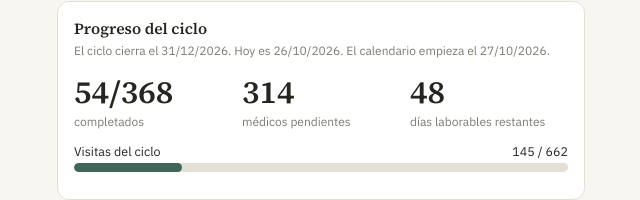
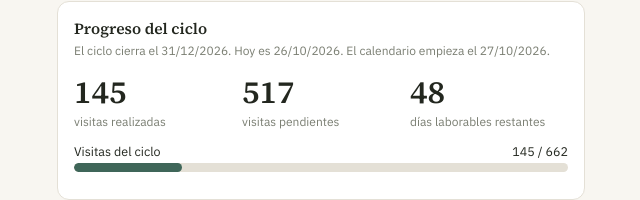
Before and after one commit to eboronat30/CALLPLAN, a plain HTML site: page index.html in a window 1280 px wide. Shown: the part 235-435 px from the top of the page, without its empty margins (319-959 px from the left). Drawn offline with Linux system fonts and the light colour scheme.

Commit message:
Resumen del ciclo: visitas realizadas y pendientes en lugar de medicos
Co-Authored-By: Claude Sonnet 5.5 <noreply@anthropic.com>
Claude-Session: https://claude.ai/code/session_01EioMggjhdXws2FnkDWp4b6

```diff
--- a/index.html
+++ b/index.html
@@ -140,8 +140,8 @@
       <p class="card-title">Progreso del ciclo</p>
       <p class="card-sub" id="cicloSub"></p>
       <div class="stat-grid3">
-        <div><div class="stat-big" id="cicloCompletados">0</div><div class="stat-label">completados</div></div>
-        <div><div class="stat-big" id="cicloPendientesMed">0</div><div class="stat-label">médicos pendientes</div></div>
+        <div><div class="stat-big" id="cicloCompletados">0</div><div class="stat-label">visitas realizadas</div></div>
+        <div><div class="stat-big" id="cicloPendientesMed">0</div><div class="stat-label">visitas pendientes</div></div>
         <div><div class="stat-big" id="cicloDiasRest">0</div><div class="stat-label">días laborables restantes</div></div>
       </div>
       <div class="bar-row" style="margin-top:14px;">
@@ -884,8 +884,8 @@ function renderCalendario(){
 
   document.getElementById("cicloSub").textContent =
     `El ciclo cierra el ${formatFecha(CYCLE_END)}. Hoy es ${formatFecha(hoy)}.` + (inicioPlanISO()>hoy ? ` El calendario empieza el ${formatFecha(inicioPlanISO())}.` : "");
-  document.getElementById("cicloCompletados").textContent = `${completados}/${conObjetivo.length}`;
-  document.getElementById("cicloPendientesMed").textContent = pendMedicos;
+  document.getElementById("cicloCompletados").textContent = sumRealizadas;
+  document.getElementById("cicloPendientesMed").textContent = Math.max(0, sumObjetivo - sumRealizadas);
   document.getElementById("cicloDiasRest").textContent = diasRestantesCalendario.length;
   document.getElementById("cicloVisitasLabel").textContent = `${sumRealizadas} / ${sumObjetivo}`;
   document.getElementById("cicloBarFill").style.width = sumObjetivo>0 ? `${(sumRealizadas/sumObjetivo)*100}%` : "0%";
```
